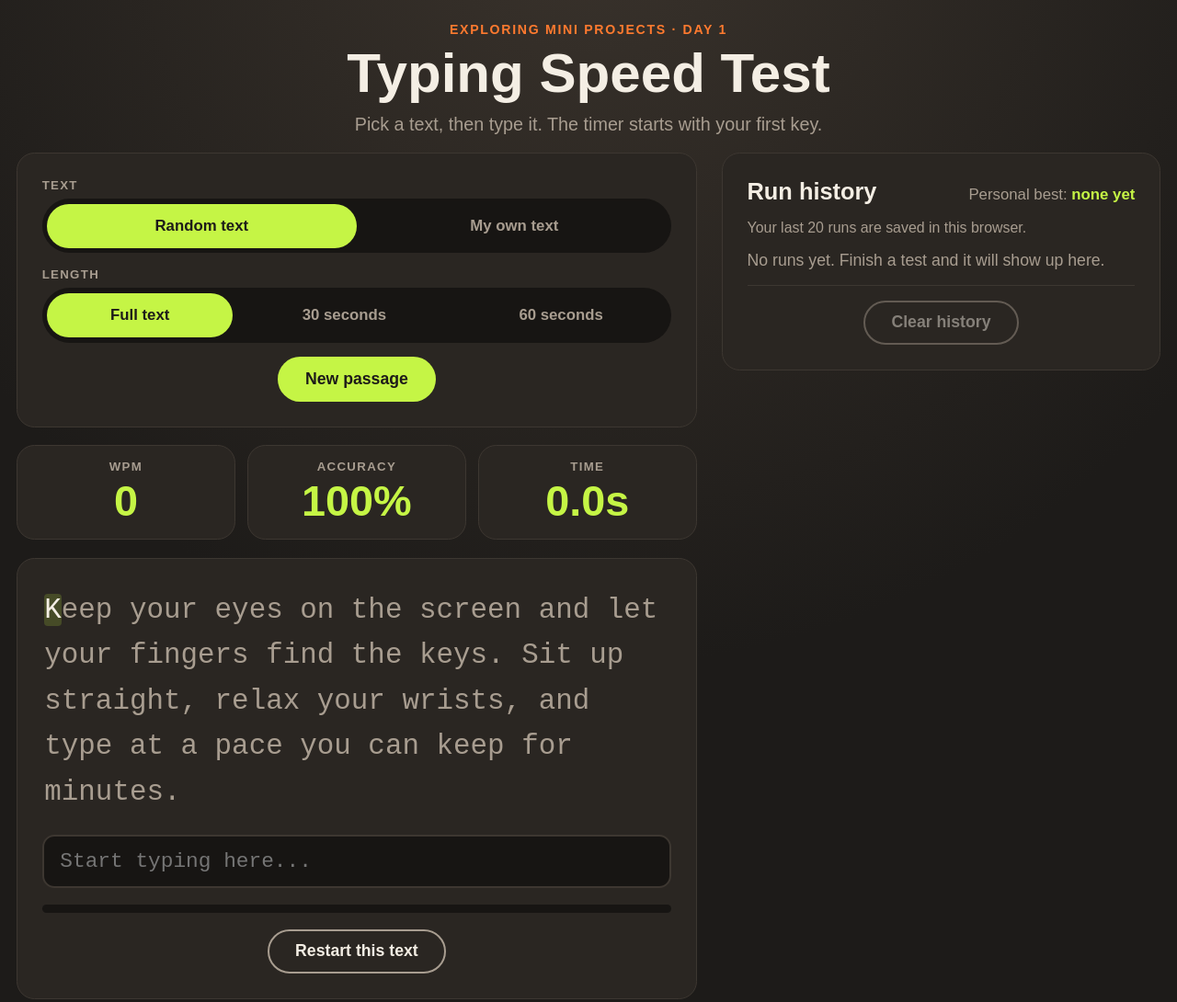
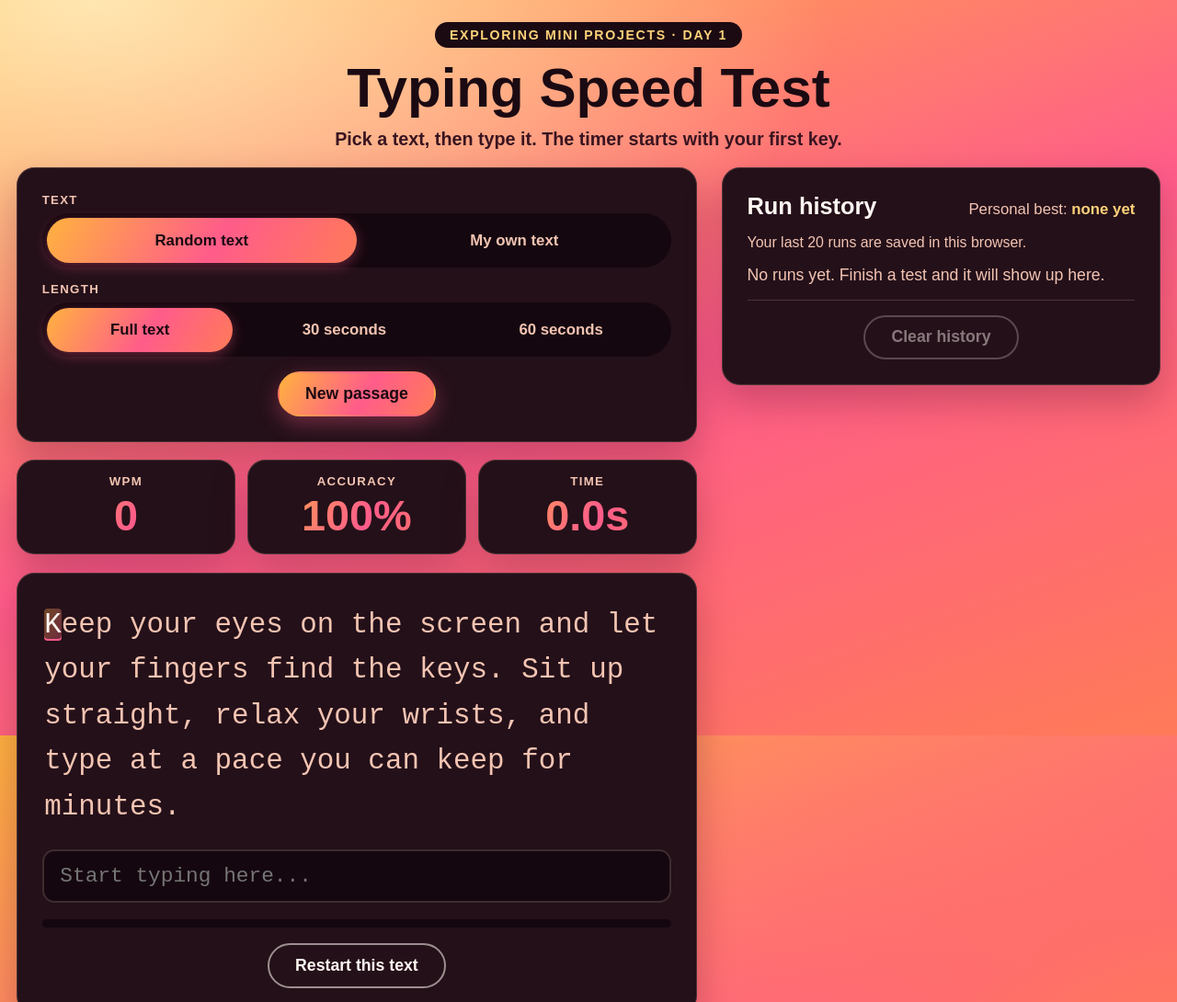
Before and after one commit to RishiEditz/VR-MINI-PROJECTS, a plain HTML site: page day-01-typing-speed-test/index.html in a window 1280 px wide. Shown: the top 1090 px of the page at 92% size. Drawn offline with Linux system fonts and the light colour scheme.

Commit message:
Restyle Day 1 with gradient theme

```diff
--- a/day-01-typing-speed-test/index.html
+++ b/day-01-typing-speed-test/index.html
@@ -5,7 +5,8 @@
   <meta name="viewport" content="width=device-width, initial-scale=1, viewport-fit=cover">
   <title>Typing Speed Test | Exploring Mini Projects, Day 1</title>
   <meta name="description" content="A small typing speed test with random text or your own paragraph, live WPM and accuracy, a personal best and a run history.">
-  <meta name="theme-color" content="#1d1b19">
+  <meta name="theme-color" content="#ff5c8a">
+  <link rel="icon" href="data:,">
   <link rel="stylesheet" href="style.css">
 </head>
 <body>
--- a/day-01-typing-speed-test/style.css
+++ b/day-01-typing-speed-test/style.css
@@ -1,17 +1,21 @@
-/* Typing Speed Test - warm charcoal with lime and orange accents (series theme).
+/* Typing Speed Test - Sunrise gradient (Exploring Mini Projects, series theme).
+   Amber to hot pink to coral gradients on the page, near-black ink cards for text contrast.
    Sizes are fluid: the root font grows from 16px on phones to 26px on large TVs,
    and every other size is in rem, clamp() or grid/flex, so nothing is a fixed pixel width. */
 
 :root {
-  --bg: #1d1b19;
-  --panel: #2a2622;
-  --panel-edge: #3d3731;
-  --field: #171513;
-  --text: #f4eee4;
-  --muted: #a89d90;
-  --lime: #c5f545;
-  --orange: #ff7a2f;
-  --ink: #1d1b19;
+  --sun-a: #ffb23f;
+  --sun-b: #ff5c8a;
+  --sun-c: #ff7a59;
+  --grad: linear-gradient(120deg, var(--sun-a) 0%, var(--sun-b) 55%, var(--sun-c) 100%);
+  --grad-soft: linear-gradient(120deg, rgba(255, 178, 63, 0.35), rgba(255, 92, 138, 0.35));
+  --ink: #1b0a12;
+  --panel: #241019;
+  --panel-edge: rgba(255, 214, 190, 0.18);
+  --field: #15070f;
+  --text: #fff7f2;
+  --muted: #f3c4b2;
+  --hi: #ffd27a;
   --radius: 1.1rem;
   --ease: cubic-bezier(0.2, 0.7, 0.2, 1);
   --font: "Liberation Sans", Arial, Helvetica, sans-serif;
@@ -22,6 +26,11 @@ html {
   font-size: clamp(16px, 0.6vw + 10px, 26px);
   -webkit-text-size-adjust: 100%;
   text-size-adjust: 100%;
+  min-height: 100%;
+  background-color: var(--sun-c);
+  background-image:
+    linear-gradient(160deg, var(--sun-a) 0%, var(--sun-b) 52%, var(--sun-c) 100%);
+  background-attachment: fixed;
 }
 
 * { box-sizing: border-box; }
@@ -32,8 +41,9 @@ body {
   margin: 0;
   min-height: 100vh;
   min-height: 100dvh;
-  background-color: var(--bg);
-  background-image: radial-gradient(circle at 50% -10%, #3a332c 0%, var(--bg) 60%);
+  background-image:
+    radial-gradient(90% 55% at 8% 0%, rgba(255, 244, 205, 0.8) 0%, rgba(255, 244, 205, 0) 70%),
+    radial-gradient(80% 60% at 100% 100%, rgba(255, 122, 89, 0.9) 0%, rgba(255, 122, 89, 0) 70%);
   background-repeat: no-repeat;
   color: var(--text);
   font-family: var(--font);
@@ -50,12 +60,16 @@ body {
   gap: 1.1rem;
 }
 
-/* Header */
+/* Header (sits on the gradient, so the text is near-black) */
 .app__header { text-align: center; }
 
 .app__kicker {
-  margin: 0 0 0.4rem;
-  color: var(--orange);
+  display: inline-block;
+  margin: 0 0 0.6rem;
+  padding: 0.35rem 0.9rem;
+  border-radius: 999px;
+  background: var(--ink);
+  color: var(--hi);
   font-size: 0.8rem;
   font-weight: 700;
   letter-spacing: 0.12em;
@@ -64,6 +78,7 @@ body {
 
 .app__title {
   margin: 0;
+  color: var(--ink);
   font-size: clamp(1.9rem, 1.3rem + 3vw, 3.4rem);
   line-height: 1.1;
   font-weight: 700;
@@ -72,8 +87,9 @@ body {
 .app__hint {
   margin: 0.6rem auto 0;
   max-width: 40rem;
-  color: var(--muted);
+  color: #3a1420;
   font-size: clamp(0.95rem, 0.9rem + 0.3vw, 1.2rem);
+  font-weight: 700;
 }
 
 /* Two columns from a laptop width up, one column on phone and tablet */
@@ -105,6 +121,7 @@ body {
   border: 1px solid var(--panel-edge);
   border-radius: var(--radius);
   padding: clamp(1rem, 0.8rem + 1vw, 1.6rem);
+  box-shadow: 0 18px 40px rgba(70, 12, 36, 0.28);
 }
 
 /* Setup */
@@ -148,8 +165,9 @@ body {
 }
 
 .seg__btn[aria-pressed="true"] {
-  background: var(--lime);
+  background: var(--grad);
   color: var(--ink);
+  box-shadow: 0 4px 14px rgba(255, 92, 138, 0.35);
 }
 
 .own {
@@ -183,13 +201,13 @@ body {
 }
 
 .own__msg {
-  color: var(--orange);
+  color: var(--sun-b);
   font-weight: 700;
 }
 
-.own__msg--ok { color: var(--lime); }
+.own__msg--ok { color: var(--hi); }
 
-/* Buttons (44px and up for touch) */
+/* Buttons (44px and up for touch): gradient pill with near-black text */
 .btn {
   display: inline-flex;
   align-items: center;
@@ -200,9 +218,10 @@ body {
   padding: 0.7rem 1.6rem;
   border: 2px solid transparent;
   border-radius: 999px;
-  background: var(--lime);
+  background: var(--grad);
   color: var(--ink);
   font: 700 1rem/1 var(--font);
+  box-shadow: 0 8px 22px rgba(255, 92, 138, 0.35);
   cursor: pointer;
   touch-action: manipulation;
   transition: transform 200ms var(--ease), filter 200ms var(--ease), border-color 200ms var(--ease), color 200ms var(--ease);
@@ -210,8 +229,9 @@ body {
 
 .btn--ghost {
   background: transparent;
+  box-shadow: none;
   color: var(--text);
-  border-color: var(--muted);
+  border-color: rgba(255, 247, 242, 0.55);
 }
 
 .btn:active { transform: scale(0.97); }
@@ -227,20 +247,21 @@ body {
 .typing-input:focus-visible,
 .own__text:focus-visible,
 .runs:focus-visible {
-  outline: 3px solid var(--orange);
+  outline: 3px solid var(--text);
   outline-offset: 3px;
+  box-shadow: 0 0 0 6px var(--ink);
 }
 
 @media (hover: hover) {
-  .btn:hover:not(:disabled) { filter: brightness(1.08); }
+  .btn:hover:not(:disabled) { filter: brightness(1.07) saturate(1.1); }
   .btn--ghost:hover:not(:disabled) {
-    border-color: var(--lime);
-    color: var(--lime);
+    border-color: var(--hi);
+    color: var(--hi);
     filter: none;
   }
 }
 
-/* Live stats */
+/* Live stats (gradient numbers) */
 .stats {
   display: grid;
   grid-template-columns: repeat(3, minmax(0, 1fr));
@@ -254,6 +275,7 @@ body {
   border: 1px solid var(--panel-edge);
   border-radius: var(--radius);
   text-align: center;
+  box-shadow: 0 18px 40px rgba(70, 12, 36, 0.28);
 }
 
 .stat__label {
@@ -268,10 +290,20 @@ body {
 .stat__value {
   display: block;
   margin-top: 0.2rem;
-  color: var(--lime);
+  color: var(--hi);
   font-size: clamp(1.6rem, 1.2rem + 2vw, 3rem);
   font-weight: 700;
   font-variant-numeric: tabular-nums;
+}
+
+@supports ((-webkit-background-clip: text) or (background-clip: text)) {
+  .stat__value,
+  .result__num {
+    background: var(--grad);
+    -webkit-background-clip: text;
+    background-clip: text;
+    color: transparent;
+  }
 }
 
 /* Test card */
@@ -307,16 +339,17 @@ body {
 }
 
 .char { transition: color 120ms var(--ease); }
-.char--ok { color: var(--lime); }
+.char--ok { color: var(--hi); }
 .char--bad {
-  color: var(--orange);
+  color: var(--sun-b);
   text-decoration: underline;
   text-decoration-thickness: 2px;
 }
 .char--next {
   color: var(--text);
-  background: rgba(197, 245, 69, 0.18);
+  background: var(--grad-soft);
   border-radius: 4px;
+  box-shadow: inset 0 -2px 0 var(--sun-b);
 }
 
 .typing-input {
@@ -334,8 +367,8 @@ body {
 
 .typing-input:focus {
   outline: none;
-  border-color: var(--lime);
-  box-shadow: 0 0 0 4px rgba(197, 245, 69, 0.15);
+  border-color: var(--sun-b);
+  box-shadow: 0 0 0 4px rgba(255, 92, 138, 0.25);
 }
 
 .typing-input:disabled { opacity: 0.6; }
@@ -351,7 +384,7 @@ body {
   height: 100%;
   width: 0%;
   border-radius: inherit;
-  background: linear-gradient(90deg, var(--orange), var(--lime));
+  background: var(--grad);
   transition: width 150ms var(--ease);
 }
 
@@ -360,17 +393,19 @@ body {
   justify-content: center;
 }
 
-/* Result card */
+/* Result card: gradient border on a dark card */
 .result {
-  background: linear-gradient(160deg, #35302a, var(--panel));
-  border: 2px solid var(--lime);
+  background:
+    linear-gradient(var(--panel), var(--panel)) padding-box,
+    var(--grad) border-box;
+  border: 2px solid transparent;
   text-align: center;
   animation: pop 420ms var(--ease) both;
 }
 
 .result__title {
   margin: 0;
-  color: var(--lime);
+  color: var(--hi);
   font-size: clamp(1.5rem, 1.2rem + 1vw, 2.2rem);
 }
 
@@ -387,7 +422,7 @@ body {
 
 .result__num {
   display: block;
-  color: var(--orange);
+  color: var(--sun-b);
   font-size: clamp(2rem, 1.6rem + 2vw, 3.4rem);
   font-weight: 700;
   line-height: 1.1;
@@ -405,7 +440,7 @@ body {
 
 .result__best {
   margin: 1rem 0 0;
-  color: var(--lime);
+  color: var(--hi);
   font-weight: 700;
 }
 
@@ -437,7 +472,7 @@ body {
   font-size: 0.95rem;
 }
 
-.history__best strong { color: var(--lime); }
+.history__best strong { color: var(--hi); }
 
 .history__note {
   margin: 0;
@@ -461,12 +496,12 @@ body {
   max-width: 2.4rem;
   min-height: 4px;
   border-radius: 0.3rem 0.3rem 0 0;
-  background: var(--lime);
-  opacity: 0.85;
+  background: linear-gradient(180deg, var(--sun-b), #b8345f);
+  opacity: 0.9;
 }
 
 .chart__bar--latest {
-  background: var(--orange);
+  background: var(--grad);
   opacity: 1;
 }
 
@@ -497,7 +532,7 @@ body {
 }
 
 .run__wpm {
-  color: var(--orange);
+  color: var(--hi);
   font-size: 1.5rem;
   font-weight: 700;
   font-variant-numeric: tabular-nums;
```
